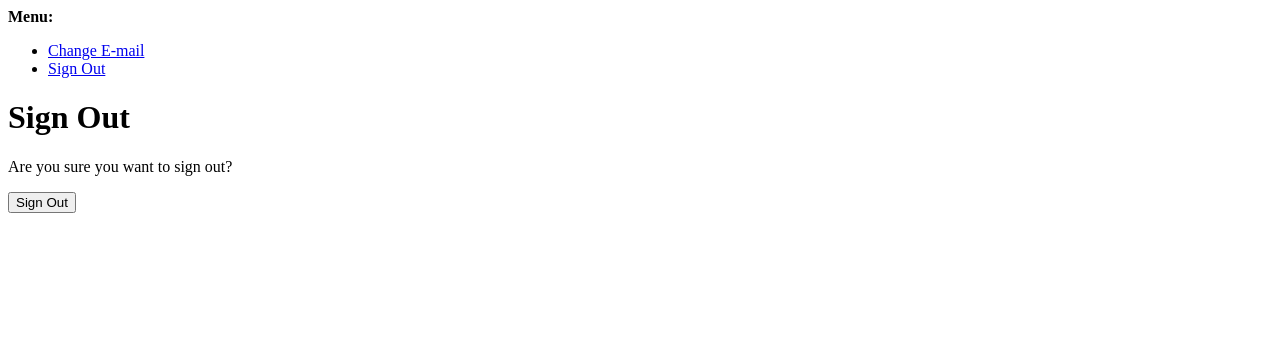
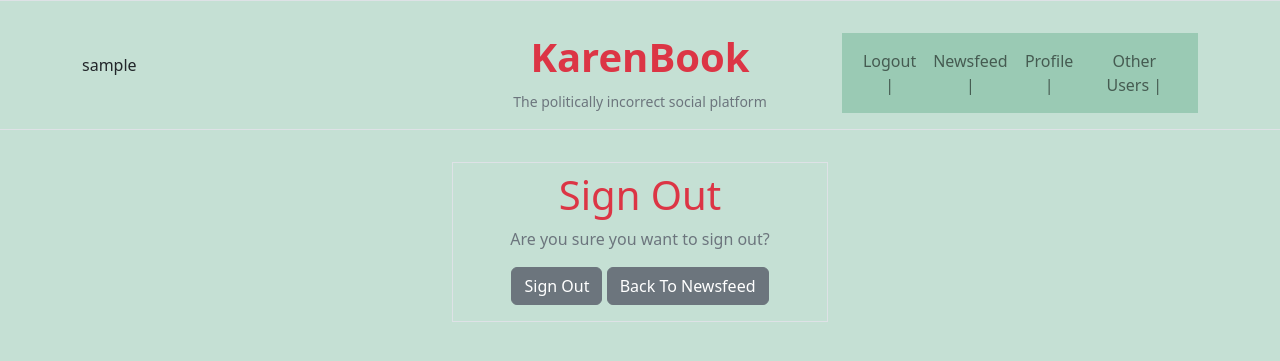
Before and after one commit to ScottQuinn144/KarenBook, a Django app: page /accounts/logout/ in a window 1280 px wide. Shown: the top 361 px of the page. Run offline with Django 3.2, Linux system fonts and the light colour scheme; the visitor is signed in with stand-in values (Sample User, id 1).

Commit message:
added navigation to project

```diff
--- a/templates/account/logout.html
+++ b/templates/account/logout.html
@@ -1,21 +1,37 @@
-{% extends "account/base.html" %}
+{% extends "base.html" %}
 
 {% load i18n %}
 
 {% block head_title %}{% trans "Sign Out" %}{% endblock %}
 
 {% block content %}
-<h1>{% trans "Sign Out" %}</h1>
+
+<div class="container text-center mt-4 text-muted">
+  <div class="row">
+    <div class="col">
+
+    </div>
+    <div class="col mt-2 p-2 border">
+      <h1 class="text-danger">{% trans "Sign Out" %}</h1>
 
       <p>{% trans 'Are you sure you want to sign out?' %}</p>
 
       <form method="post" action="{% url 'account_logout' %}">
         {% csrf_token %}
         {% if redirect_field_value %}
-  <input type="hidden" name="{{ redirect_field_name }}" value="{{ redirect_field_value }}"/>
+        <input type="hidden" name="{{ redirect_field_name }}" value="{{ redirect_field_value }}" />
         {% endif %}
-  <button type="submit">{% trans 'Sign Out' %}</button>
+        <button class="btn btn-secondary mb-2" type="submit">{% trans 'Sign Out' %}</button>
+        <a class="btn btn-secondary mb-2" href="{% url 'dashboard' %}" role="button">Back To Newsfeed</a>
       </form>
+
+    </div>
+    <div class="col">
+
+    </div>
+  </div>
+</div>
+
 
 
 {% endblock %}
--- a/templates/base.html
+++ b/templates/base.html
@@ -10,11 +10,14 @@
 </head>
 
 <body class="bg-success bg-opacity-25">
-  <div class="border-bottom border-muted">
+  <div class="border-top">
+    <div class="border-bottom border-muted p-2">
       <div class="container text-center mt-4 mb-2">
         <div class="row">
-        <div class="col">
-
+          <div class="col hstack">
+            {% if user.is_authenticated %}
+            <p class="ms-right">{{ user.username }}</p>
+            {%endif%}
           </div>
           <div class="col">
             <section>
@@ -22,10 +25,36 @@
               <small class="text-muted">The politically incorrect social platform</small>
             </section>
           </div>
+          <div class="col align-middle hstack">
+            <nav class="navbar navbar-expand-lg navbar-light bg-success bg-opacity-25 align-middle ms-auto">
+              <div class="container-fluid">
+                <button class="navbar-toggler" type="button" data-bs-toggle="collapse" data-bs-target="#navbarText"
+                  aria-controls="navbarText" aria-expanded="false" aria-label="Toggle navigation">
+                  <span class="navbar-toggler-icon"></span>
+                </button>
+                <div class="collapse navbar-collapse align-middle" id="navbarText">
+                  <ul class="navbar-nav me-auto">
+                    {% if user.is_authenticated %}
+                    <li class="nav-item">
+                      <a class="nav-link" href="{% url 'account_logout' %}">Logout |</a>
+                    </li>
+                    <li class="nav-item">
+                      <a class="nav-link" href="{% url 'dashboard' %}">Newsfeed |</a>
+                    </li>
+                    <li class="nav-item">
+                      <a class="nav-link" href="{% url 'profile' user.id %}">Profile |</a>
+                    </li>
+                    <li class="nav-item">
+                      <a class="nav-link" href="{% url 'profile_list' %}">Other Users |</a>
+                    </li>
+                    {% endif %}
+                  </ul>
+                </div>
+              </div>
+            </nav>
             <div class="col">
-          {% if user.is_authenticated %}
-          <a class="btn btn-success" href="{% url 'account_logout' %}" role="button">Sign Out</a>
-          {% endif %}
+
+            </div>
           </div>
         </div>
       </div>
--- a/templates/dashboard.html
+++ b/templates/dashboard.html
@@ -4,6 +4,7 @@
 
 
 <h1>NewsFeed</h1>
+<p>welcome {{ user.username }}</p>
 
 
 
--- a/templates/socials/profile_list.html
+++ b/templates/socials/profile_list.html
@@ -3,12 +3,12 @@
 
 {% for profile in profiles %}
 
-<div class="container text-center mt-4 underline">
-    <div class="row">
+<div class="container text-center">
+    <div class="row mt-5">
         <div class="col">
 
         </div>
-        <div class="col">
+        <div class="col mt-2">
             <div class="card text-center bg-light">
                 <a href="{% url 'profile' profile.id %}">
                     <div class="card-body">
```
Lines whose indentation alone changed are shown as unchanged.
